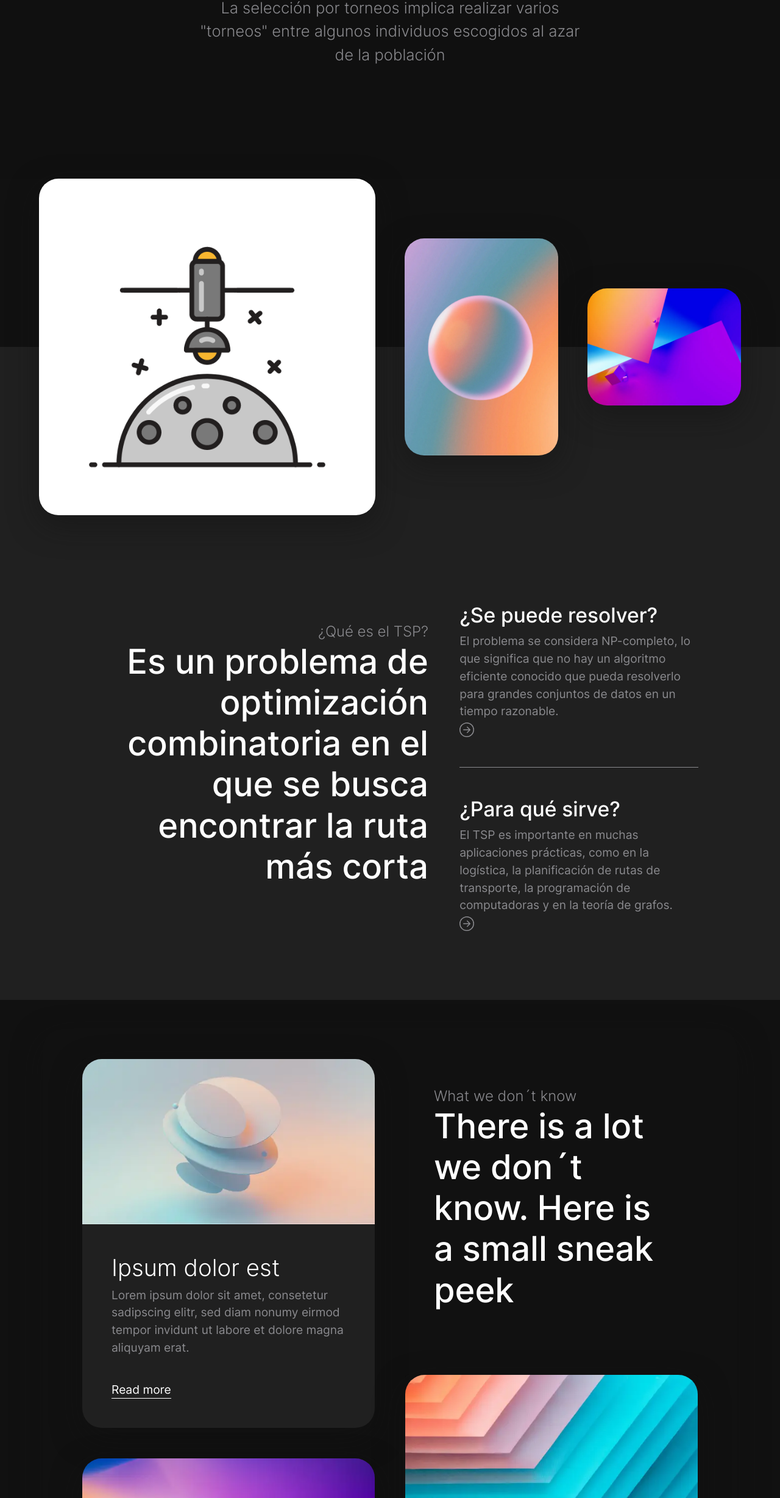
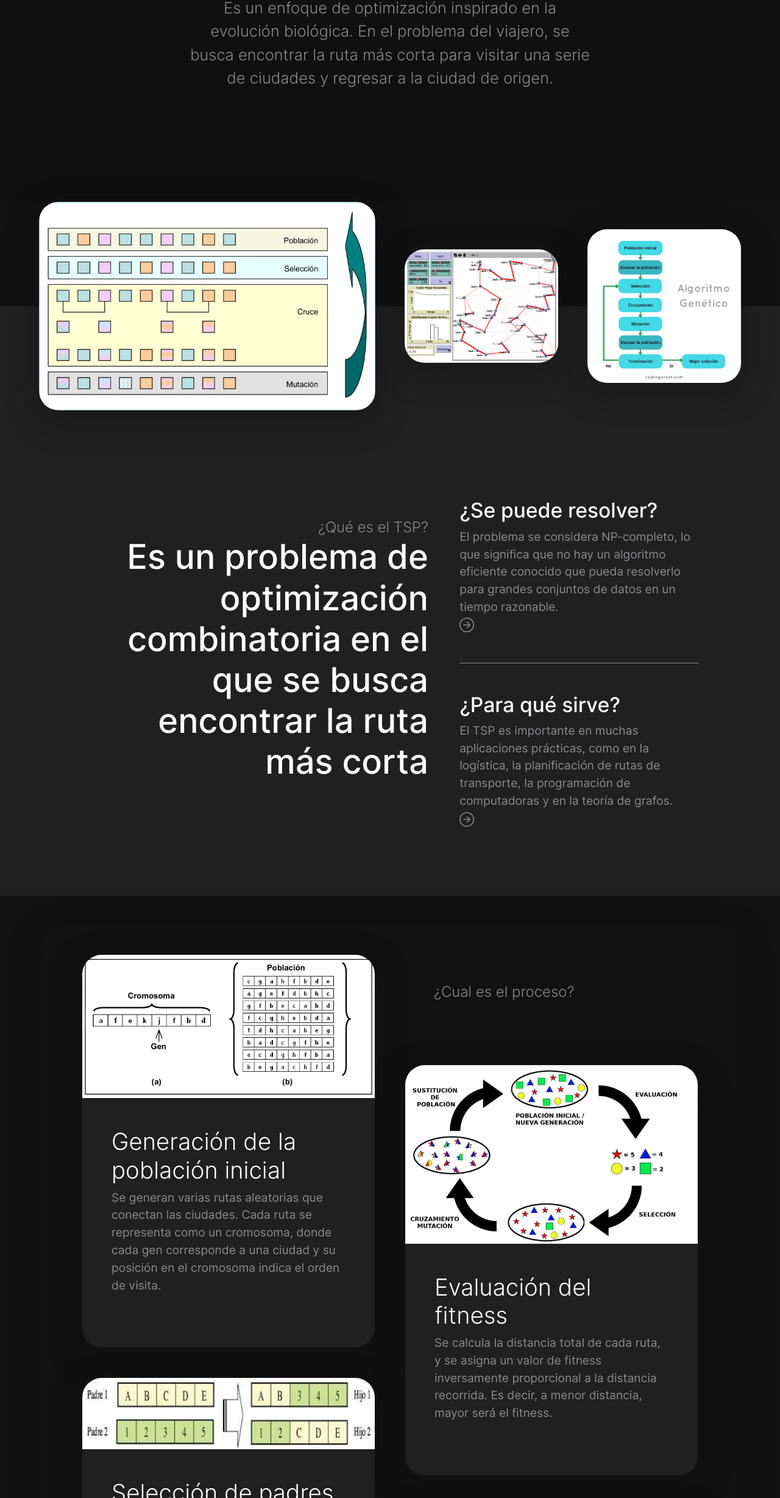
Before and after one commit to MTKArmandoGP/TSP_alg_genetico, a plain HTML site: page index.html in a window 1280 px wide. Shown: the part 343-2800 px from the top of the page at 61% size. Drawn offline with Linux system fonts and the light colour scheme.

Commit message:
AlgoritmoG

```diff
--- a/index.html
+++ b/index.html
@@ -102,11 +102,11 @@
   <div class="container py-vh-4 position-relative mt-5 px-vw-5 text-center">
   <div class="row d-flex align-items-center justify-content-center py-vh-5">
     <div class="col-12 col-xl-10">
-      <span class="h5 text-secondary fw-lighter">Algoritmo Genetico</span>
-      <h1 class="display-huge mt-3 mb-3 lh-1">Selección por Torneo</h1>
+      <span class="h5 text-secondary fw-lighter">Asistente viajero</span>
+      <h1 class="display-huge mt-3 mb-3 lh-1">Algoritmo Genético</h1>
     </div>
     <div class="col-12 col-xl-8">
-      <p class="lead text-secondary">La selección por torneos implica realizar varios "torneos" entre algunos individuos escogidos al azar de la población</p>
+      <p class="lead text-secondary">Es un enfoque de optimización inspirado en la evolución biológica. En el problema del viajero, se busca encontrar la ruta más corta para visitar una serie de ciudades y regresar a la ciudad de origen.</p>
     </div>
     <div class="col-12 text-center">
     </div>
@@ -120,13 +120,13 @@
     <div class="position-absolute w-100 h-50 bg-dark bottom-0 start-0"></div>
     <div class="row d-flex align-items-center position-relative justify-content-center px-0 g-5">
       <div class="col-12 col-lg-6">
-        <img src="img/satellite.gif" width="2280" height="1732" alt="abstract image" class="img-fluid position-relative rounded-5 shadow" data-aos="fade-up">
+        <img src="img/Figura-5.png" width="2280" height="1732" alt="abstract image" class="img-fluid position-relative rounded-5 shadow" data-aos="fade-up">
       </div>
       <div class="col-12 col-md-6 col-lg-3">
-        <img src="img/webp/abstract6.webp" width="1116" height="1578" alt="abstract image" class="img-fluid position-relative rounded-5 shadow" data-aos="fade-up" data-aos-duration="2000">
+        <img src="img/viajero.png" width="1116" height="1578" alt="abstract image" class="img-fluid position-relative rounded-5 shadow" data-aos="fade-up" data-aos-duration="2000">
       </div>
       <div class="col-12 col-md-6 col-lg-3">
-        <img src="img/webp/abstract9.webp" width="1116" height="848" alt="abstract image" class="img-fluid position-relative rounded-5 shadow" data-aos="fade-up" data-aos-duration="3000">
+        <img src="img/algoritmo-genetico.png" width="1116" height="848" alt="abstract image" class="img-fluid position-relative rounded-5 shadow" data-aos="fade-up" data-aos-duration="3000">
       </div>
     </div>
   </div>
@@ -165,38 +165,35 @@
     <div class="col-12 col-md-6">
       <div class="card bg-transparent mb-5" data-aos="zoom-in-up">
         <div class="bg-dark shadow rounded-5 p-0">
-          <img src="img/webp/abstract3.webp" width="582" height="327" alt="abstract image" class="img-fluid rounded-5 no-bottom-radius" loading="lazy">
+          <img src="img/Poblacion.png" width="582" height="327" alt="abstract image" class="img-fluid rounded-5 no-bottom-radius" loading="lazy">
           <div class="p-5">
-            <h2 class="fw-lighter">Ipsum dolor est</h2>
-            <p class="pb-4 text-secondary">Lorem ipsum dolor sit amet, consetetur sadipscing elitr, sed diam nonumy eirmod tempor invidunt ut labore et dolore magna aliquyam erat.</p>
-            <a href="#" class="link-fancy link-fancy-light">Read more</a>
+            <h2 class="fw-lighter">Generación de la población inicial</h2>
+            <p class="pb-4 text-secondary">Se generan varias rutas aleatorias que conectan las ciudades. Cada ruta se representa como un cromosoma, donde cada gen corresponde a una ciudad y su posición en el cromosoma indica el orden de visita.</p>
           </div>
         </div>
       </div>
 
       <div class="card bg-transparent" data-aos="zoom-in-up">
         <div class="bg-dark shadow rounded-5 p-0">
-          <img src="img/webp/abstract2.webp" width="582" height="442" alt="abstract image" class="img-fluid rounded-5 no-bottom-radius" loading="lazy">
+          <img src="img/padres.png" width="582" height="442" alt="abstract image" class="img-fluid rounded-5 no-bottom-radius" loading="lazy">
           <div class="p-5">
-            <h2 class="fw-lighter">Ipsum dolor est</h2>
-            <p class="pb-4 text-secondary">Lorem ipsum dolor sit amet, consetetur sadipscing elitr, sed diam nonumy eirmod tempor invidunt ut labore et dolore magna aliquyam erat.</p>
-            <a href="#" class="link-fancy link-fancy-light">Read more</a>
+            <h2 class="fw-lighter">Selección de padres</h2>
+            <p class="pb-4 text-secondary">Se utilizan métodos de selección de padres,con la selección por torneo, para elegir los cromosomas con mayor fitness como padres de la siguiente generación.</p>
           </div>
         </div>
       </div>
     </div>
     <div class="col-12 col-md-6">
       <div class="p-5 pt-0 mt-5" data-aos="fade">
-        <span class="h5 text-secondary fw-lighter">What we don´t know</span>
-        <h2 class="display-4">There is a lot we don´t know. Here is a small sneak peek</h2>
+        <span class="h5 text-secondary fw-lighter">¿Cual es el proceso?</span>
+        <h2 class="display-4"></h2>
       </div>
       <div class="card bg-transparent mb-5 mt-5" data-aos="zoom-in-up">
         <div class="bg-dark shadow rounded-5 p-0">
-          <img src="img/webp/abstract17.webp" width="582" height="390" alt="abstract image" class="img-fluid rounded-5 no-bottom-radius" loading="lazy">
+          <img src="img/Evaluacion.png" width="582" height="390" alt="abstract image" class="img-fluid rounded-5 no-bottom-radius" loading="lazy">
           <div class="p-5">
-            <h2 class="fw-lighter">Ipsum dolor est</h2>
-            <p class="pb-4 text-secondary">Lorem ipsum dolor sit amet, consetetur sadipscing elitr, sed diam nonumy eirmod tempor invidunt ut labore et dolore magna aliquyam erat.</p>
-            <a href="#" class="link-fancy link-fancy-light">Read more</a>
+            <h2 class="fw-lighter">Evaluación del fitness</h2>
+            <p class="pb-4 text-secondary">Se calcula la distancia total de cada ruta, y se asigna un valor de fitness inversamente proporcional a la distancia recorrida. Es decir, a menor distancia, mayor será el fitness.</p>
           </div>
         </div>
       </div>
@@ -205,16 +202,43 @@
         <div class="bg-dark shadow rounded-5 p-0">
           <img src="img/webp/abstract4.webp" width="582" height="327" alt="abstract image" class="img-fluid rounded-5 no-bottom-radius" loading="lazy">
           <div class="p-5">
-            <h2 class="fw-lighter">Ipsum dolor est</h2>
-            <p class="pb-4 text-secondary">Lorem ipsum dolor sit amet, consetetur sadipscing elitr, sed diam nonumy eirmod tempor invidunt ut labore et dolore magna aliquyam erat.</p>
-            <a href="#" class="link-fancy link-fancy-light">Read more</a>
+            <h2 class="fw-lighter">Recombinación</h2>
+            <p class="pb-4 text-secondary">Se realizan operaciones de recombinación, como el cruce en un punto o el cruce uniforme, entre los padres e hijos seleccionados para generar nuevos cromosomas.</p>
           </div>
         </div>
       </div>
     </div>
   </div>
+</div>
+
+<div class="card bg-transparent" data-aos="zoom-in-up">
+  <div class="bg-dark shadow rounded-5 p-0">
+    <img src="img/mutacion.png" width="582" height="390" alt="abstract image" class="img-fluid rounded-5 no-bottom-radius" loading="lazy">
+    <div class="p-5">
+      <h2 class="fw-lighter">Mutación</h2>
+      <p class="pb-4 text-secondary">Verifica que la mutación pueda pasar, si pasa, se generan dos números random dentro de la longitud del arreglo, para después intercambiar dichos índices del arreglo.</p>
+    </div>
+  </div>
+</div>
+</div>
+</div>
+</div>
+<div class="card bg-transparent" data-aos="zoom-in-up">
+  <div class="bg-dark shadow rounded-5 p-0">
+    <img src="img/webp/abstract4.webp" width="582" height="327" alt="abstract image" class="img-fluid rounded-5 no-bottom-radius" loading="lazy">
+    <div class="p-5">
+      <h2 class="fw-lighter"></h2>
+      <p class="pb-4 text-secondary">Se realizan operaciones de recombinación, como el cruce en un punto , entre los padres e hijos seleccionados para generar nuevos cromosomas.</p>
+    </div>
+  </div>
+</div>
+</div>
+</div>
+</div>
+
 
 </div>
+
 
 </div>
 <div class="bg-dark position-relative">
```
Also changed, not shown: img/Evaluacion.png (added), img/Figura-5.png (added), img/Poblacion.png (added), img/algoritmo-genetico.png (added), img/mutacion.png (added), img/padres.png (added), img/viajero.png (added).
